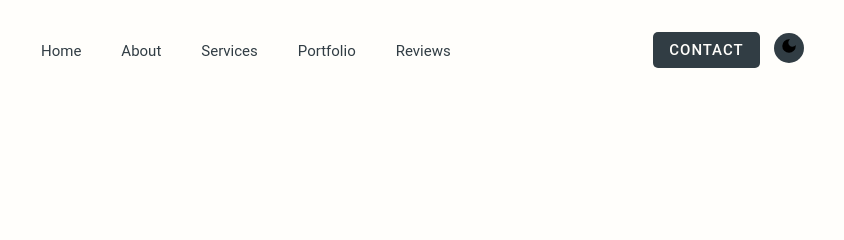
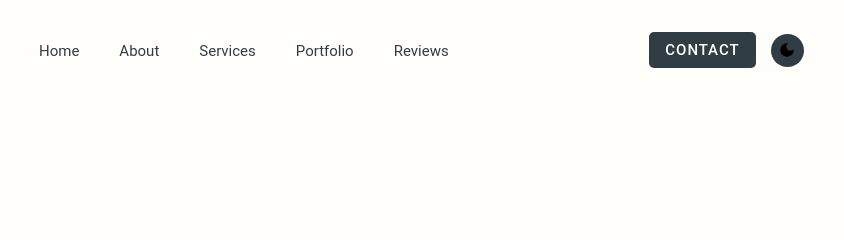
Before and after one commit to babynapboltron8/MyPortfolio, a plain HTML site: page Index.html in a window 1280 px wide. Shown: the top 240 px of the page, 374-1218 px from the left. Drawn offline with nearby package versions, Linux system fonts and the light colour scheme.

Commit message:
align icon toggle

```diff
--- a/style.css
+++ b/style.css
@@ -66,12 +66,18 @@ button.btn:hover {
   font-size: 15px;
   color: var(--text-clr);
 }
+
+div.button-wrapper {
+  display: flex;
+  align-items: center;
+}
+
 .button-wrapper a {
   text-decoration: none;
 }
 
 .button-wrapper a:first-child {
-  margin-right: 10px;
+  margin-right: 15px;
 }
 
 /*   *** Reusable Code Ends ***   */
@@ -1145,12 +1151,16 @@ button {
 }
 
 #theme-switch {
-  height: 30px;
-  width: 30px;
+  height: 33px;
+  width: 33px;
   padding: 0;
   border-radius: 50%;
   background-color: var(--primary-clr);
+  display: flex;
+  justify-content: center;
+  align-items: center; /* Added to center the icon */
 }
+
 #theme-switch svg {
   fill: var(--primary-color);
 }
```
